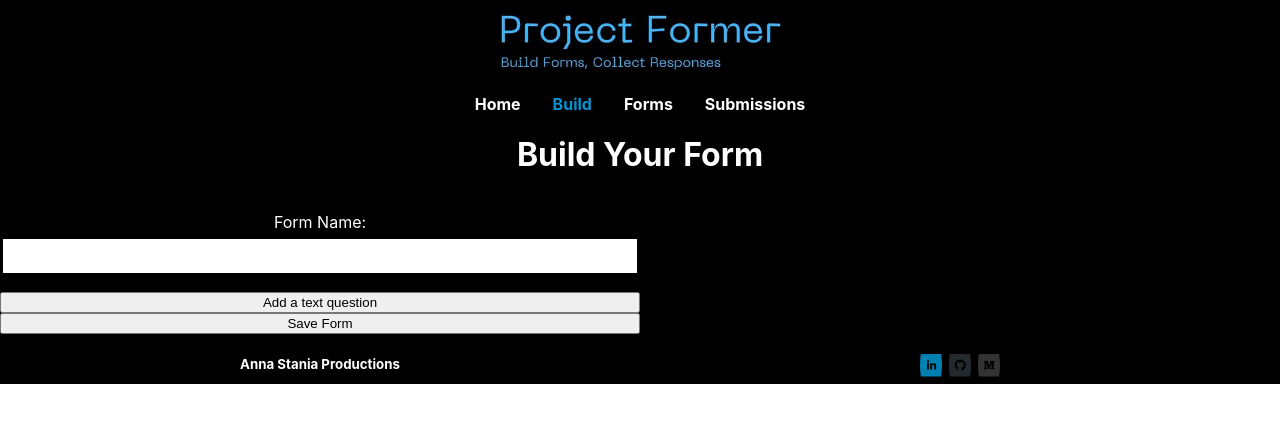
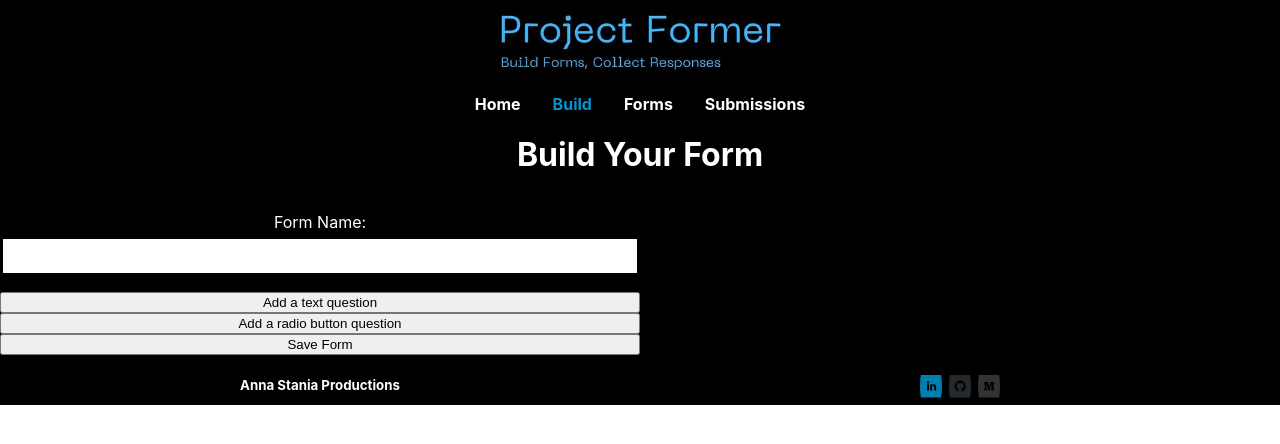
Before and after one commit to astania/project-former, a React (Create React App) app: page /forms/new in a window 1280 px wide. Shown: the top 444 px of the page. Built offline with nearby package versions, Linux system fonts and the light colour scheme; data requests are answered from the project's data file.

Commit message:
add radio button logic

```diff
--- a/src/containers/FormBuilderContainer.js
+++ b/src/containers/FormBuilderContainer.js
@@ -25,27 +25,23 @@ const FormBuilderContainer = () => {
     const addAQuestion = (e) => {
         e.preventDefault()
 
-        setNewForm({...newForm, questions: [...newForm.questions, {
-            type: "text",
-            prompt: "",
-        }]})
+        // setNewForm({...newForm, questions: [...newForm.questions, {
+        //     type: "text",
+        //     prompt: "",
+        // }]})
 
-        // const buttonText = e.target.textContent
-        // if (buttonText.includes("text")) {
-        //     // console.log("added a text question")
-        //     newForm.questions.push({
-        //         type: "text",
-        //         prompt: "",
-        //     }
-
-        //     )
-        // } else {
-        //     // console.log("added a radio question")
-        //     newForm.questions.push({
-        //         type: "radio",
-        //         prompt: "",
-        //     })
-        // }
+        const buttonText = e.target.textContent
+        if (buttonText.includes("text")) {
+            setNewForm({...newForm, questions: [...newForm.questions, {
+                type: "text",
+                prompt: "",
+            }]})
+        } else {
+            setNewForm({...newForm, questions: [...newForm.questions, {
+                type: "radio",
+                prompt: "",
+            }]})
+        }
     }
 
     return <div>
@@ -64,7 +60,7 @@ const FormBuilderContainer = () => {
                 ></input>
             </label>
             <button onClick={addAQuestion}>Add a text question</button>
-            {/* <button onClick={addAQuestion}>Add a radio button question</button> */}
+            <button onClick={addAQuestion}>Add a radio button question</button>
 
             {newFormQuestions.map(question => <Question question={question} key={question.prompt} />)}
 
```
